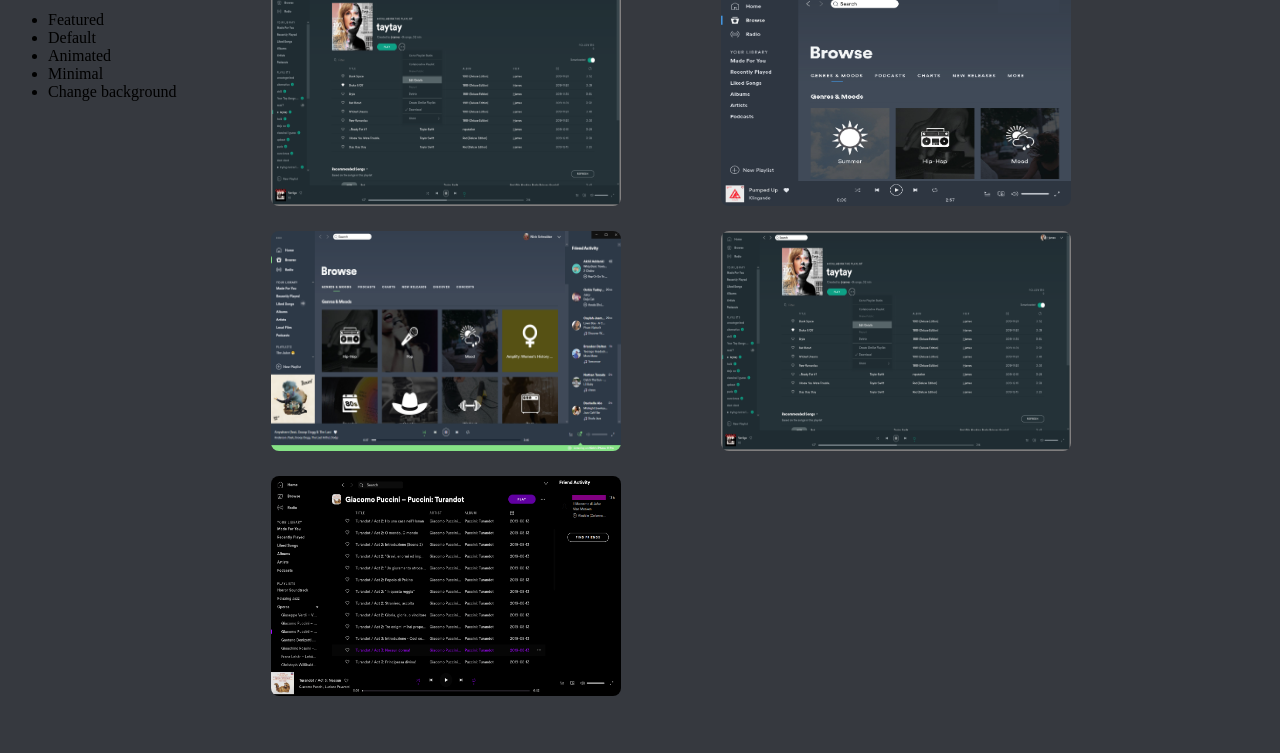
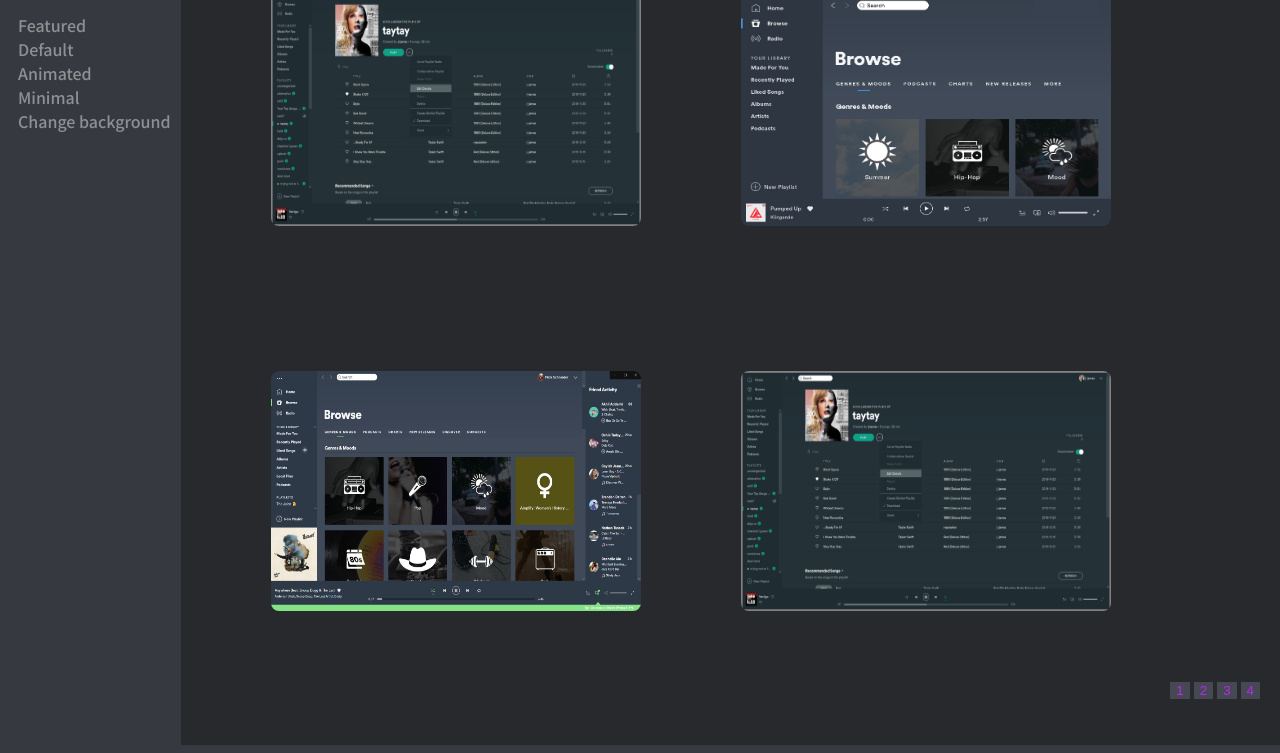
Before and after one commit to RALFIYKA/SpicetifyBeautify, an Electron app: page index.html in a window 1280 px wide. Shown: the part 55-808 px from the top of the page. Drawn offline with Linux system fonts and the light colour scheme.

Commit message:
bg change

```diff
--- a/common.css
+++ b/common.css
@@ -1,9 +1,12 @@
 #bodystyle {
     height: 1080px;
-  background:#36393f
+    background: #36393f
 }
 
 #header {
+    color: #ffffff70;
+    font-family: 'Dancing Script', cursive;
+    font-size: 18px;
     position: relative;
     margin-top: -19px;
     margin-left: -8px;
@@ -11,9 +14,17 @@
     width: 181px;
     height: 50px;
     border-right: 1px solid #000000;
-  background-image: url("https://i.pinimg.com/originals/0d/af/b7/0dafb7928a99a9cb552a941895a6e586.jpg");
+    background: #25252593;
+    /* background-image: url("https://i.pinimg.com/originals/0d/af/b7/0dafb7928a99a9cb552a941895a6e586.jpg"); */
     background-repeat: no-repeat;
     background-size: 100% 100%;
+}
+
+#lifont {
+    margin-left: -30px;
+    color: #ffffff70;
+    font-family: 'Noto Sans JP', sans-serif;
+    list-style-type: none
 }
 
 #maintheme_container {
@@ -22,7 +33,7 @@
     top: 0;
     width: 100%;
     height: 100%;
-  /* background-image: url("listbg.jpg"); */
+    background: #28292c;
     background-repeat: no-repeat;
     background-size: 100% 100%;
 }
@@ -35,10 +46,10 @@
     /* justify-content: center; */
     align-items: stretch;
     flex-wrap: wrap;
-
 }
 
 #image_theme {
+    padding: 10px;
     float: left;
     width: 350px;
     height: 220px;
@@ -47,7 +58,11 @@
     margin-top: 25px;
     margin-left: 50px;
     margin-right: 50px;
+    margin-bottom: 120px;
 }
+
+
+/* #image_theme_font {} */
 
 #buttons_list {
     position: absolute;
@@ -59,5 +74,5 @@
 #buttons {
     border: none;
     background-color: #464953;
-  color: rgb(40, 241, 40);
+    color: rgb(184, 40, 241);
 }
--- a/index.html
+++ b/index.html
@@ -6,14 +6,17 @@
     <title>Spicetify-Themes-app</title>
     <meta http-equiv="Content-Security-Policy" content="script-src 'self' 'unsafe-inline';" />
     <link rel="stylesheet" href="./common.css" />
+    <link rel="preconnect" href="https://fonts.gstatic.com">
+    <link href="https://fonts.googleapis.com/css2?family=Noto+Sans+JP:wght@500&display=swap" rel="stylesheet">
+    <link href="https://fonts.googleapis.com/css2?family=Dancing+Script&display=swap" rel="stylesheet">
 </head>
 
 <body scroll="no" style="overflow: hidden" id="bodystyle">
     <div id="header">
         <h3>Spicetify Themes App</h3>
     </div>
-    <div>
-      <ul>
+    <div id="licont">
+        <ul id="lifont">
             <li>Featured</li>
             <li>Default</li>
             <li>Animated</li>
@@ -22,20 +25,27 @@
         </ul>
     </div>
     <div id="maintheme_container">
-      <ul id="theme" >
-        <span id="image_theme" style="background-image: url('res/theme_1.png');"></span>
-        <!-- 55 themes) -->
-        <span id="image_theme" style="background-image: url('res/theme_2.png');"></span>
+        <ul id="theme">
+            <p id="image_theme" style="background-image: url('res/theme_1.png');"></p>
 
-        <span id="image_theme" style="background-image: url('res/theme_3.png');"></span>
+            <p id="image_theme" style="background-image: url('res/theme_2.png');"></p>
 
-        <span id="image_theme" style="background-image: url('res/theme_4.png');"></span>
+            <p id="image_theme" style="background-image: url('res/theme_3.png');"></p>
 
-        <span id="image_theme" style="background-image: url('res/theme_7.png');"></span>
+            <p id="image_theme" style="background-image: url('res/theme_4.png');"></p>
+
+            <p id="image_theme" style="background-image: url('res/theme_7.png');"></p>
 
 
         </ul>
     </div>
+    <div id="buttons_list">
+        <ul>
+            <button id="buttons">1</button>
+            <button id="buttons">2</button>
+            <button id="buttons">3</button>
+            <button id="buttons">4</button>
+        </ul>
 </body>
 
 </html>
```
Lines whose indentation alone changed are shown as unchanged.
